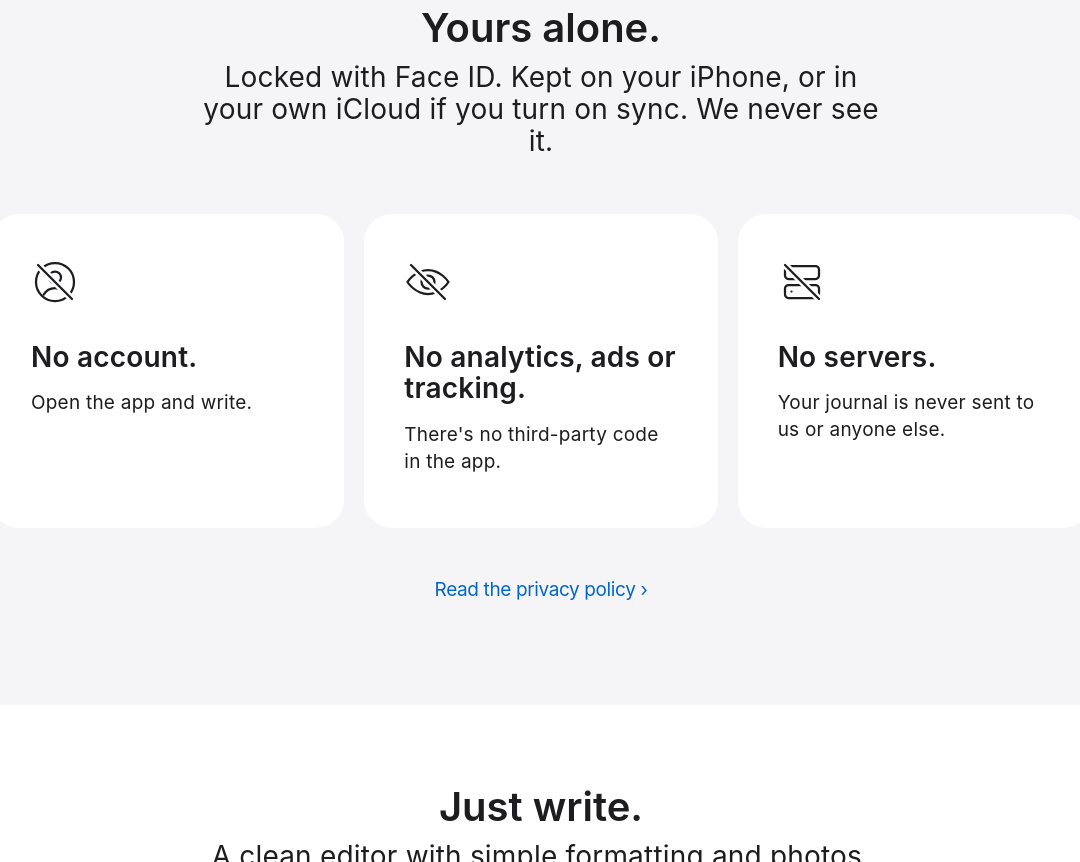
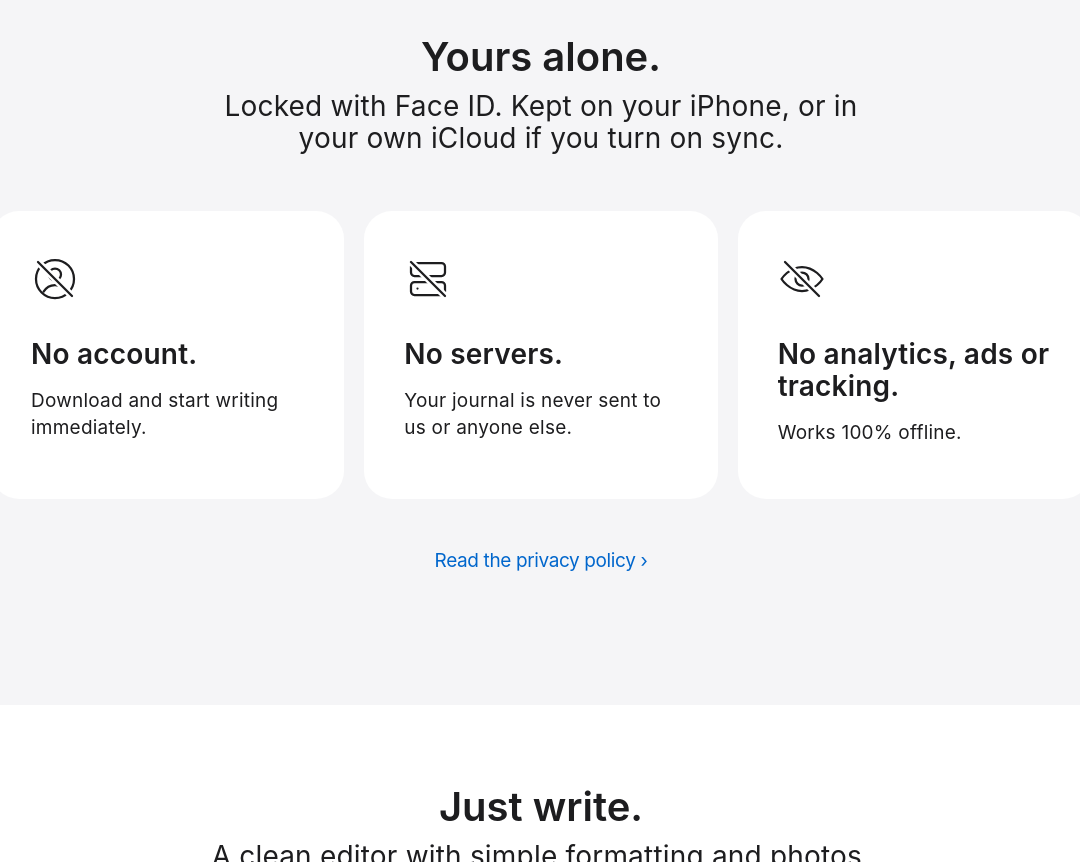
Before and after one commit to pingu15/journal, a plain HTML site: page website/index.html in a window 1280 px wide. Shown: the part 895-1757 px from the top of the page, without its empty margins (99-1179 px from the left). Drawn offline with Linux system fonts and the light colour scheme.

Commit message:
Website: privacy copy, and No servers before No analytics
The lead drops "We never see it." No account reads "Download and start
writing immediately." No analytics, ads or tracking reads "Works 100%
offline." and moves after No servers.

Co-Authored-By: Claude Opus 5.5 <noreply@anthropic.com>

```diff
--- a/website/index.html
+++ b/website/index.html
@@ -41,12 +41,12 @@
   <section class="tile parchment no-stage privacy" id="privacy">
     <div class="copy">
       <h2 class="display-lg">Yours alone.</h2>
-      <p class="lead">Locked with Face ID. Kept on your iPhone, or in your own iCloud if you turn on sync. We never see it.</p>
+      <p class="lead">Locked with Face ID. Kept on your iPhone, or in your own iCloud if you turn on sync.</p>
     </div>
     <ul class="facts">
-      <li class="card"><svg class="icon" viewBox="0 0 48 48" aria-hidden="true"><circle cx="24" cy="24" r="19"/><circle cx="24" cy="19.5" r="6"/><path d="M12.6 36.6c2.5-4.2 6.6-6.6 11.4-6.6s8.9 2.4 11.4 6.6"/><path class="gap" d="M7 7l34 34"/><path d="M7 7l34 34"/></svg><h3>No account.</h3><p>Open the app and write.</p></li>
-      <li class="card"><svg class="icon" viewBox="0 0 48 48" aria-hidden="true"><path d="M3.5 24S11 12 24 12s20.5 12 20.5 12S37 36 24 36 3.5 24 3.5 24z"/><circle cx="24" cy="24" r="6.5"/><path class="gap" d="M7 7l34 34"/><path d="M7 7l34 34"/></svg><h3>No analytics, ads or tracking.</h3><p>There's no third-party code in the app.</p></li>
+      <li class="card"><svg class="icon" viewBox="0 0 48 48" aria-hidden="true"><circle cx="24" cy="24" r="19"/><circle cx="24" cy="19.5" r="6"/><path d="M12.6 36.6c2.5-4.2 6.6-6.6 11.4-6.6s8.9 2.4 11.4 6.6"/><path class="gap" d="M7 7l34 34"/><path d="M7 7l34 34"/></svg><h3>No account.</h3><p>Download and start writing immediately.</p></li>
       <li class="card"><svg class="icon" viewBox="0 0 48 48" aria-hidden="true"><rect x="7" y="8" width="34" height="13" rx="3.5"/><rect x="7" y="27" width="34" height="13" rx="3.5"/><path d="M13.5 14.5h.01M13.5 33.5h.01"/><path class="gap" d="M7 7l34 34"/><path d="M7 7l34 34"/></svg><h3>No servers.</h3><p>Your journal is never sent to us or anyone else.</p></li>
+      <li class="card"><svg class="icon" viewBox="0 0 48 48" aria-hidden="true"><path d="M3.5 24S11 12 24 12s20.5 12 20.5 12S37 36 24 36 3.5 24 3.5 24z"/><circle cx="24" cy="24" r="6.5"/><path class="gap" d="M7 7l34 34"/><path d="M7 7l34 34"/></svg><h3>No analytics, ads or tracking.</h3><p>Works 100% offline.</p></li>
     </ul>
     <p class="more"><a href="privacy/">Read the privacy policy&nbsp;<span aria-hidden="true">›</span></a></p>
   </section>
```
